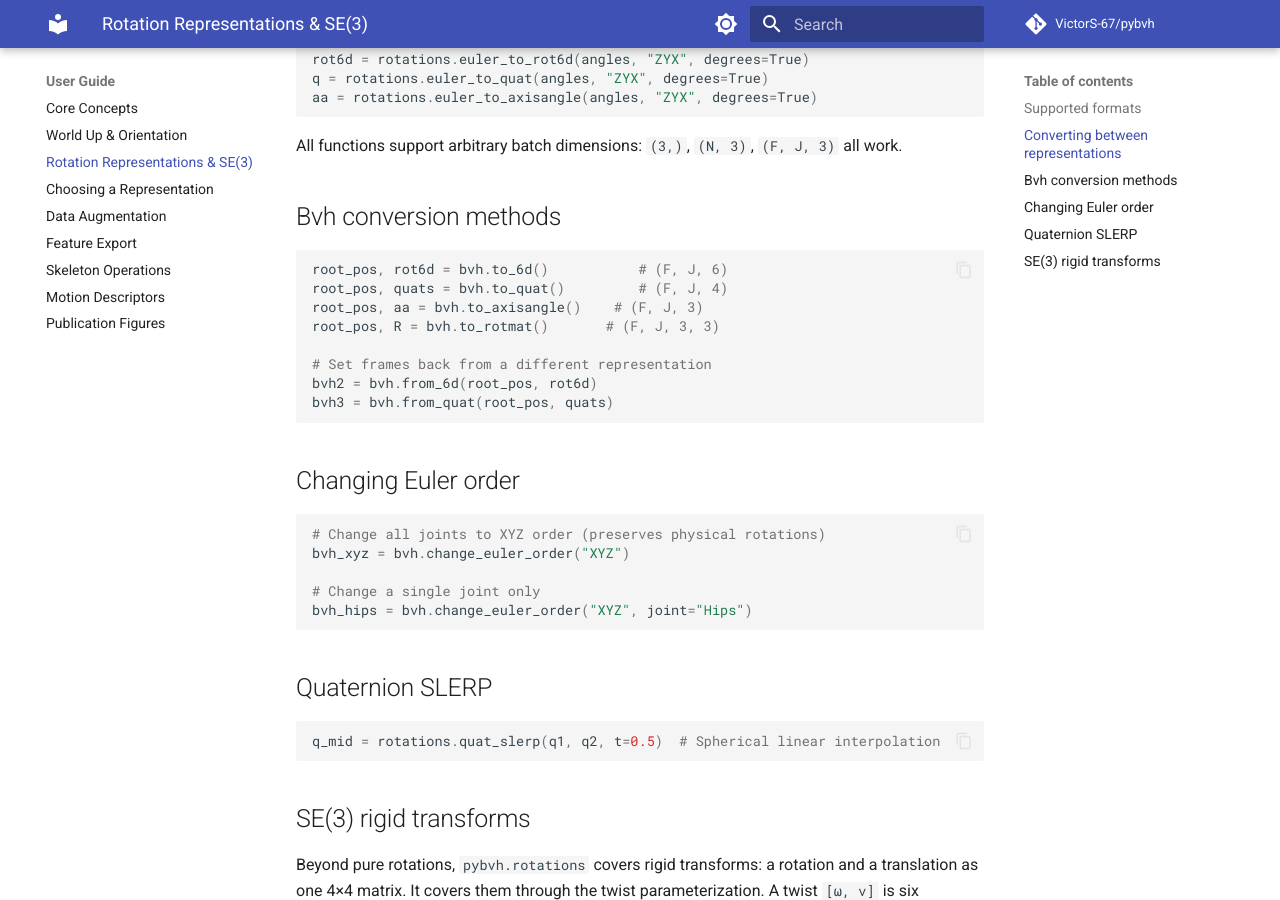
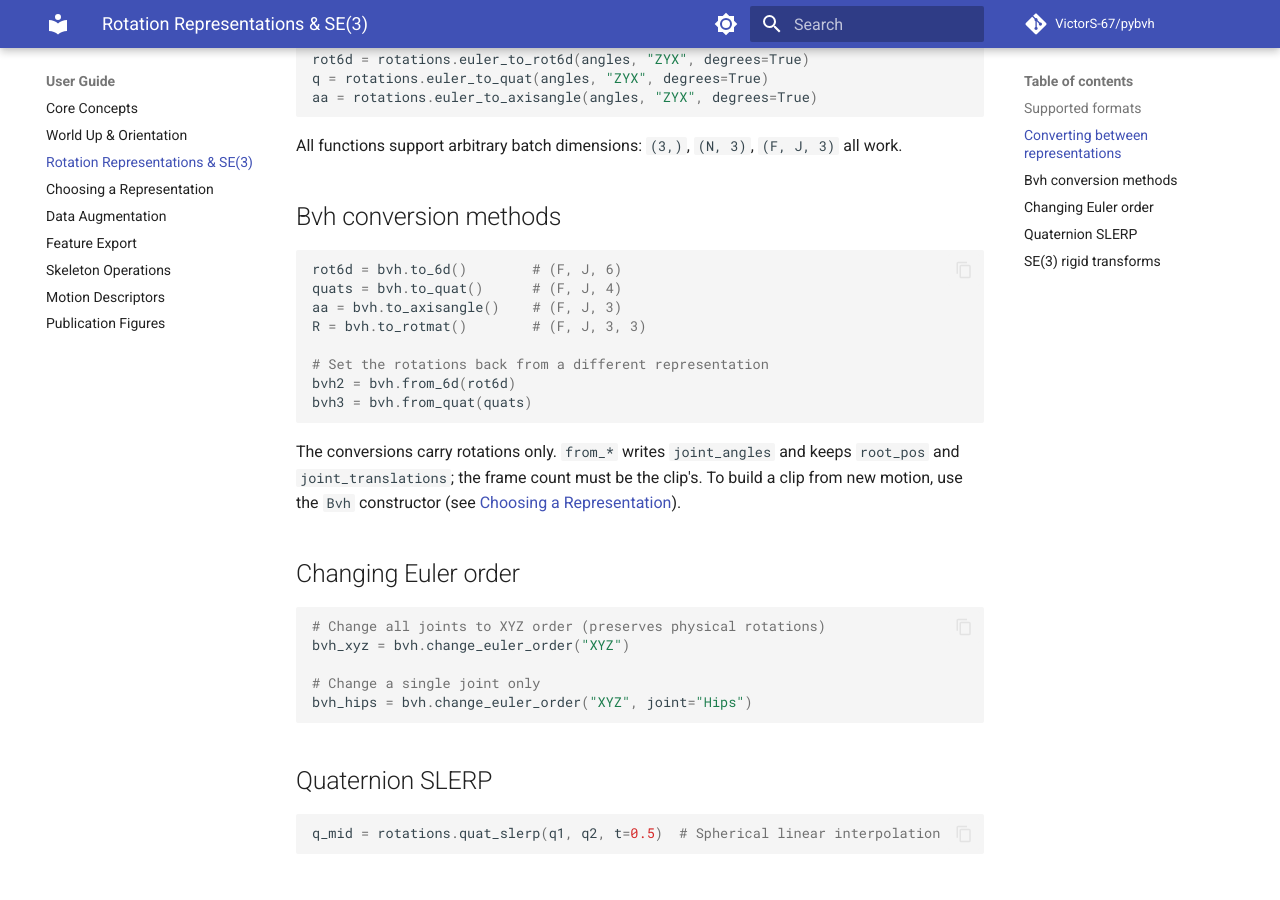
Before and after one commit to VictorS-67/pybvh, an MkDocs documentation site: the page built from docs/guide/rotations.md, in a window 1280 px wide and 900 px high, scrolled down 908 px. Built offline with MkDocs 1.6.1 and Material for MkDocs 9.7.7, drawn with Linux system fonts in a browser that asks for light colours; comment, search, counter and statistics services are not loaded.

Commit message:
docs(guide): build a predicted clip with the constructor
The from_* conversions keep root_pos and the clip's frame count, so a prediction of new motion is built with Bvh(...). A test runs the guide's ML pipeline example with a stand-in model so that it keeps running.

````diff
--- a/docs/guide/rotations.md
+++ b/docs/guide/rotations.md
@@ -34,15 +34,17 @@ All functions support arbitrary batch dimensions: `(3,)`, `(N, 3)`, `(F, J, 3)`
 ## Bvh conversion methods
 
 ```python
-root_pos, rot6d = bvh.to_6d()           # (F, J, 6)
-root_pos, quats = bvh.to_quat()         # (F, J, 4)
-root_pos, aa = bvh.to_axisangle()    # (F, J, 3)
-root_pos, R = bvh.to_rotmat()       # (F, J, 3, 3)
+rot6d = bvh.to_6d()        # (F, J, 6)
+quats = bvh.to_quat()      # (F, J, 4)
+aa = bvh.to_axisangle()    # (F, J, 3)
+R = bvh.to_rotmat()        # (F, J, 3, 3)
 
-# Set frames back from a different representation
-bvh2 = bvh.from_6d(root_pos, rot6d)
-bvh3 = bvh.from_quat(root_pos, quats)
+# Set the rotations back from a different representation
+bvh2 = bvh.from_6d(rot6d)
+bvh3 = bvh.from_quat(quats)
 ```
+
+The conversions carry rotations only. `from_*` writes `joint_angles` and keeps `root_pos` and `joint_translations`; the frame count must be the clip's. To build a clip from new motion, use the `Bvh` constructor (see [Choosing a Representation](choosing-rotations.md#typical-ml-pipeline)).
 
 ## Changing Euler order
 
````
Also changed, not shown: README.md (+2 -2 lines), docs/getting-started/quickstart.md (+3 -3 lines), docs/guide/choosing-rotations.md (+20 -5 lines), docs/guide/world-up.md (+1 -1 lines), docs/index.md (+1 -1 lines), 1 other file.
